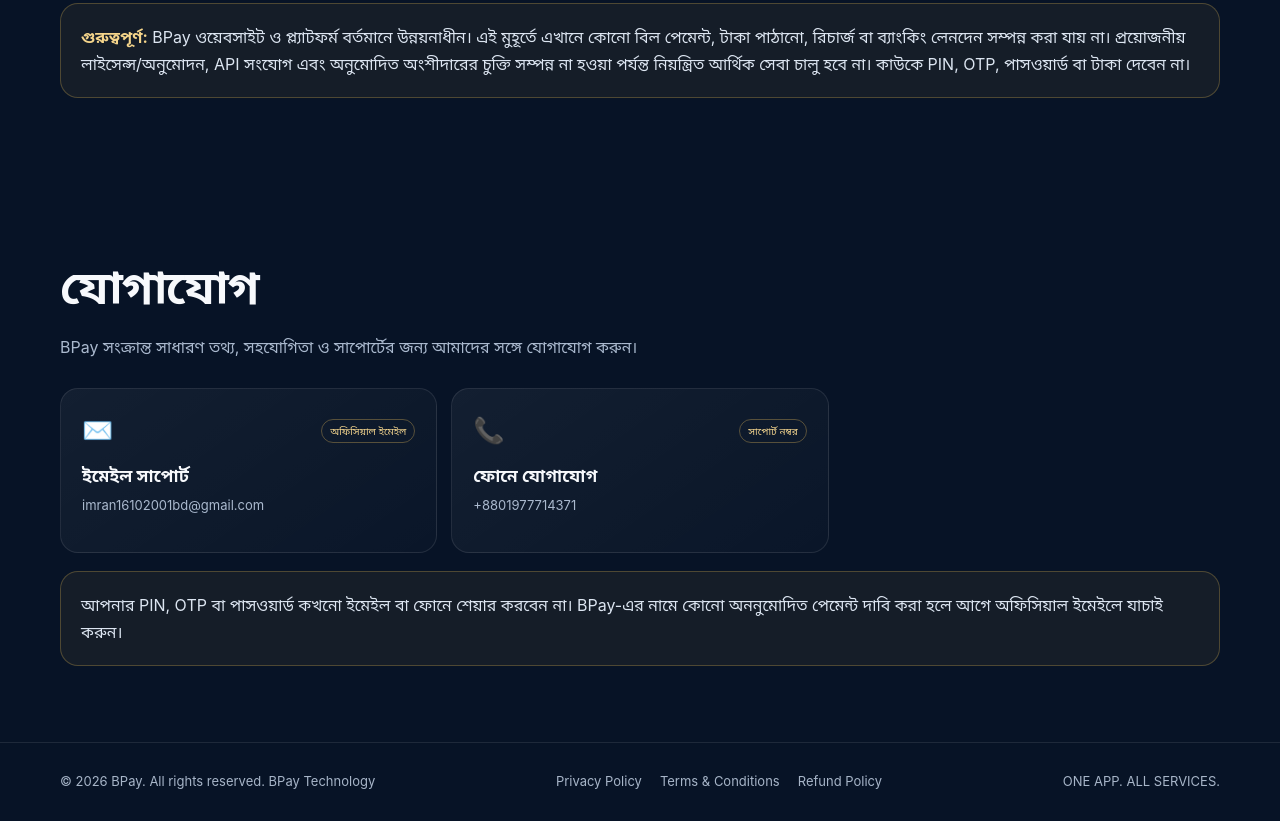
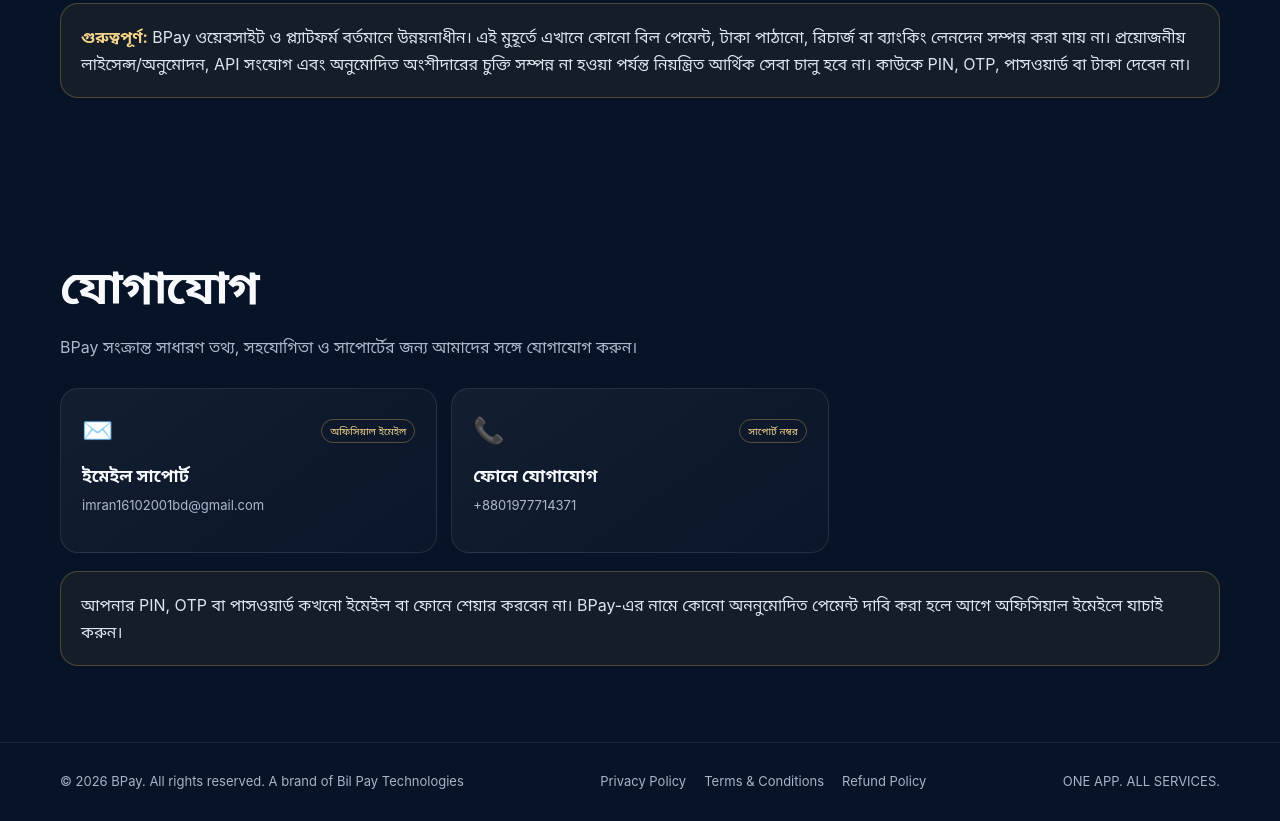
Before and after one commit to imran0075/BilPay_Android-, a plain HTML site: page website/index.html in a window 1280 px wide. Shown: the part 4207-5028 px from the top of the page. Drawn offline with Linux system fonts and the light colour scheme.

Commit message:
fix(website): show BPay brand and legal business name clearly

```diff
--- a/website/index.html
+++ b/website/index.html
@@ -70,6 +70,6 @@ header{position:sticky;top:0;z-index:9;background:#071326eF;border-bottom:1px so
 <section class="section" id="about"><div class="wrap"><h2>BPay সম্পর্কে</h2><p class="sub">BPay-এর লক্ষ্য হলো বাংলাদেশের মানুষের জন্য একটি আধুনিক, সহজবোধ্য ও সমন্বিত ডিজিটাল সার্ভিস প্ল্যাটফর্ম গড়ে তোলা—ONE APP. ALL SERVICES.</p><div class="notice"><strong>গুরুত্বপূর্ণ:</strong> BPay ওয়েবসাইট ও প্ল্যাটফর্ম বর্তমানে উন্নয়নাধীন। এই মুহূর্তে এখানে কোনো বিল পেমেন্ট, টাকা পাঠানো, রিচার্জ বা ব্যাংকিং লেনদেন সম্পন্ন করা যায় না। প্রয়োজনীয় লাইসেন্স/অনুমোদন, API সংযোগ এবং অনুমোদিত অংশীদারের চুক্তি সম্পন্ন না হওয়া পর্যন্ত নিয়ন্ত্রিত আর্থিক সেবা চালু হবে না। কাউকে PIN, OTP, পাসওয়ার্ড বা টাকা দেবেন না।</div></div></section>
 <section class="section" id="contact"><div class="wrap"><h2>যোগাযোগ</h2><p class="sub">BPay সংক্রান্ত সাধারণ তথ্য, সহযোগিতা ও সাপোর্টের জন্য আমাদের সঙ্গে যোগাযোগ করুন।</p><div class="grid"><article class="tile"><div class="tileHead"><span class="ico">✉️</span><span class="status">অফিসিয়াল ইমেইল</span></div><h3>ইমেইল সাপোর্ট</h3><p><a href="mailto:imran16102001bd@gmail.com">imran16102001bd@gmail.com</a></p></article><article class="tile"><div class="tileHead"><span class="ico">📞</span><span class="status">সাপোর্ট নম্বর</span></div><h3>ফোনে যোগাযোগ</h3><p><a href="tel:+8801977714371">+8801977714371</a></p></article></div><div class="notice" style="margin-top:18px">আপনার PIN, OTP বা পাসওয়ার্ড কখনো ইমেইল বা ফোনে শেয়ার করবেন না। BPay-এর নামে কোনো অননুমোদিত পেমেন্ট দাবি করা হলে আগে অফিসিয়াল ইমেইলে যাচাই করুন।</div></div></section>
 </main>
-<footer class="foot"><div class="wrap footrow"><span>© <span id="year"></span> BPay. All rights reserved. <span>BPay Technology</span></span><div class="footlinks"><a href="privacy.html">Privacy Policy</a><a href="terms.html">Terms &amp; Conditions</a><a href="refund.html">Refund Policy</a></div><span>ONE APP. ALL SERVICES.</span></div></footer>
+<footer class="foot"><div class="wrap footrow"><span>© <span id="year"></span> BPay. All rights reserved. <span>A brand of Bil Pay Technologies</span></span><div class="footlinks"><a href="privacy.html">Privacy Policy</a><a href="terms.html">Terms &amp; Conditions</a><a href="refund.html">Refund Policy</a></div><span>ONE APP. ALL SERVICES.</span></div></footer>
 <script>document.getElementById('year').textContent=new Date().getFullYear();</script>
 </body></html>
```
